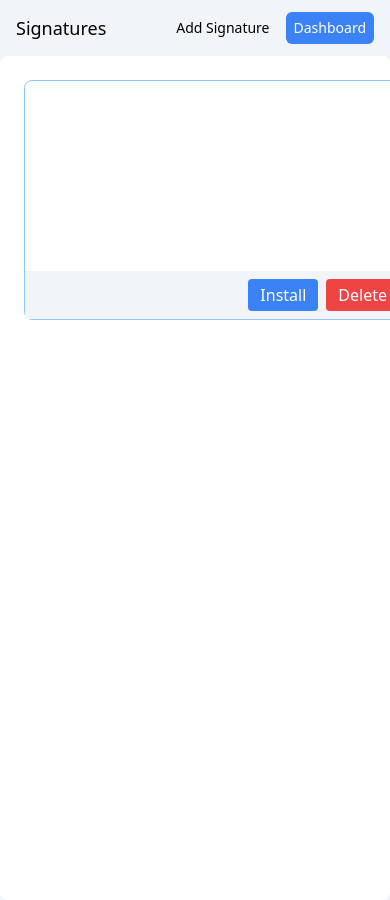
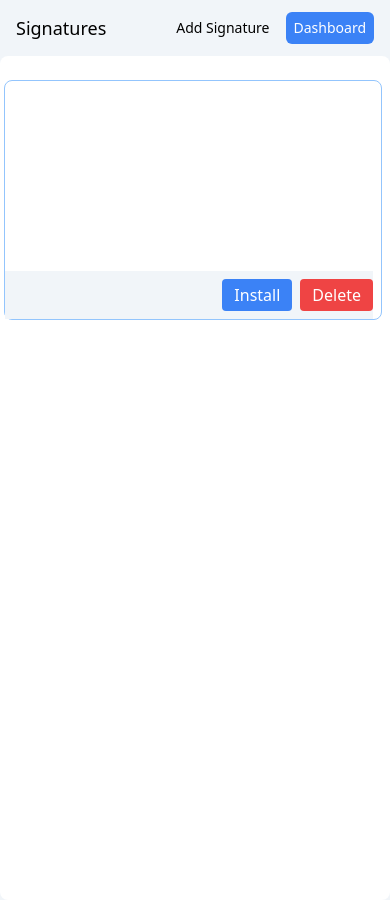
Before and after one commit to Benson-14/Signature-Prototype, a Vue app: page / in a window 390 px wide. Built offline with nearby package versions, Linux system fonts and the light colour scheme.

Commit message:
dashboard updated

```diff
--- a/src/components/Pills-Components/AddOns.vue
+++ b/src/components/Pills-Components/AddOns.vue
@@ -80,7 +80,7 @@
 
 
                     <!-- Marketplace Icon -->
-          <div class="px-2 flex flex-row">
+          <div class=" flex flex-row mt-2">
             <div v-for="(marketplace, index) in addonStore.marketplaces" :key="index">
               <div v-if="marketplace.isIconVisible">
                 <a :href="marketplace.link" target="_blank">
--- a/src/components/Pills-Components/Design.vue
+++ b/src/components/Pills-Components/Design.vue
@@ -80,14 +80,14 @@
 
 
                     <!-- Marketplace Icon -->
-          <div class="px-2 flex flex-row">
+          <div class="flex flex-row mt-2">
             <div v-for="(marketplace, index) in addonStore.marketplaces" :key="index">
               <div v-if="marketplace.isIconVisible">
                 <a :href="marketplace.link" target="_blank">
                   <img
                     :src="marketplace.imageSrc"
                     :alt="marketplace.imageAlt"
-                    class="mr-2 w-40"
+                    class="mr-2 w-40 rounded-md"
                     style="width: 100px; height: 35px;"
                   >
                 </a>
--- a/src/components/Pills-Components/General.vue
+++ b/src/components/Pills-Components/General.vue
@@ -80,14 +80,14 @@
 
 
                     <!-- Marketplace Icon -->
-          <div class="px-2 flex flex-row">
+          <div class="flex flex-row mt-2">
             <div v-for="(marketplace, index) in addonStore.marketplaces" :key="index">
               <div v-if="marketplace.isIconVisible">
                 <a :href="marketplace.link" target="_blank">
                   <img
                     :src="marketplace.imageSrc"
                     :alt="marketplace.imageAlt"
-                    class="mr-2 w-40"
+                    class="mr-2 w-40 rounded-md"
                     style="width: 100px; height: 35px;"
                   >
                 </a>
--- a/src/components/Pills-Components/Images.vue
+++ b/src/components/Pills-Components/Images.vue
@@ -80,14 +80,14 @@
 
 
                     <!-- Marketplace Icon -->
-          <div class="px-2 flex flex-row">
+          <div class="flex flex-row mt-2">
             <div v-for="(marketplace, index) in addonStore.marketplaces" :key="index">
               <div v-if="marketplace.isIconVisible">
                 <a :href="marketplace.link" target="_blank">
                   <img
                     :src="marketplace.imageSrc"
                     :alt="marketplace.imageAlt"
-                    class="mr-2 w-40"
+                    class="mr-2 w-40 rounded-md"
                     style="width: 100px; height: 35px;"
                   >
                 </a>
--- a/src/components/Pills-Components/Socials.vue
+++ b/src/components/Pills-Components/Socials.vue
@@ -87,14 +87,14 @@
 
 
                     <!-- Marketplace Icon -->
-          <div class="px-2 flex flex-row">
+          <div class="flex flex-row mt-2">
             <div v-for="(marketplace, index) in addonStore.marketplaces" :key="index">
               <div v-if="marketplace.isIconVisible">
                 <a :href="marketplace.link" target="_blank">
                   <img
                     :src="marketplace.imageSrc"
                     :alt="marketplace.imageAlt"
-                    class="mr-2 w-40"
+                    class="mr-2 w-40 rounded-md"
                     style="width: 100px; height: 35px;"
                   >
                 </a>
--- a/src/views/HomeView.vue
+++ b/src/views/HomeView.vue
@@ -1,12 +1,12 @@
 <template>
 
-  <div class="pt-6 pl-6 items-center bg-white lg:mx-36 h-screen rounded-lg">
+  <div class="flex px-2 pt-6 lg:pl-6 pl-1 items-start bg-white lg:mx-36 h-screen rounded-lg">
 
-    <div class="w-96  border-blue-300  border rounded-lg min-h-[240px] bg-white flex justify-center flex-col">
+    <div class="w-96 pr-2 border-blue-300  border rounded-lg min-h-[240px] bg-white flex justify-center flex-col">
   <div class="flex-grow">
     <!-- Content Here -->
   </div>
-  <div class="flex  justify-end  items-center  py-2 px-2 bg-slate-100">
+  <div class="flex  justify-end  items-center  py-2 lg:px-2  bg-slate-100">
     <button class="bg-blue-500 text-white py-1 px-3 mx-2 rounded">Install</button>
     <button class="bg-red-500 text-white py-1 px-3 rounded">Delete</button>
   </div>
```
